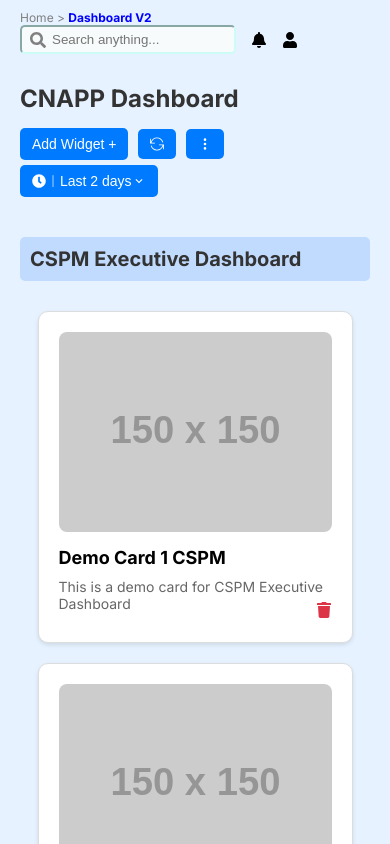
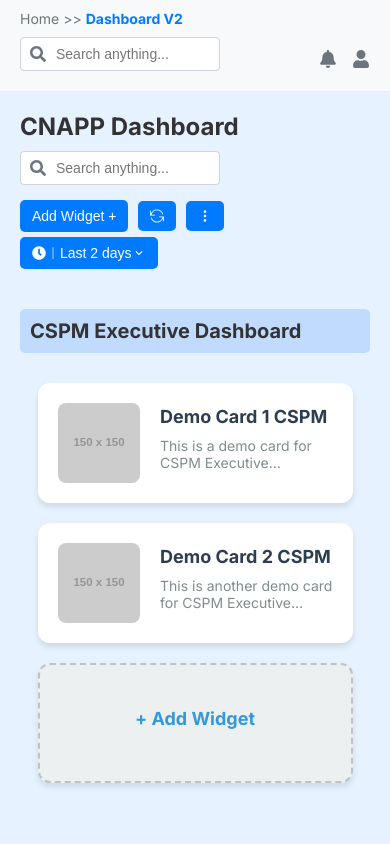
Before and after one commit to Rohitn-2312/Dashboard, a Next.js app: page / in a window 390 px wide. Shown: the top 844 px of the page. Built offline with nearby package versions, Linux system fonts and the light colour scheme.

Commit message:
almost complete

```diff
--- a/components/CardList/CardList.css
+++ b/components/CardList/CardList.css
@@ -1,3 +1,5 @@
+/* CardList.css */
+
 .card-list-container {
   position: relative;
   width: 100%;
@@ -22,16 +24,21 @@
   width: 400px;
   margin-right: 20px;
   background: #fff;
-  border: 1px solid #ddd;
-  border-radius: 10px;
+  border-radius: 12px;
   padding: 20px;
-  box-shadow: 0 2px 4px rgba(0, 0, 0, 0.1);
+  box-shadow: 0 4px 6px rgba(0, 0, 0, 0.1);
   display: flex;
   align-items: center;
   height: 180px;
   box-sizing: border-box;
   overflow: hidden;
   position: relative;
+  transition: all 0.3s ease;
+}
+
+.card:hover {
+  transform: translateY(-5px);
+  box-shadow: 0 8px 12px rgba(0, 0, 0, 0.15);
 }
 
 .card img {
@@ -56,30 +63,42 @@
   -webkit-box-orient: vertical;
 }
 
+.card h3 {
+  font-size: 18px;
+  color: #2c3e50;
+}
+
 .card p {
-  color: #666;
+  font-size: 14px;
+  color: #7f8c8d;
 }
 
 .add-card {
   display: flex;
   align-items: center;
   justify-content: center;
-  background: #f0f0f0;
-  border: 1px dashed #ccc;
+  background: #ecf0f1;
+  border: 2px dashed #bdc3c7;
   cursor: pointer;
+  transition: all 0.3s ease;
+}
+
+.add-card:hover {
+  background: #e0e6e8;
+  border-color: #95a5a6;
 }
 
 .add-card p {
   font-size: 18px;
   font-weight: bold;
-  color: #007bff;
+  color: #3498db;
 }
 
 .scroll-button {
   position: absolute;
   top: 50%;
   transform: translateY(-50%);
-  background: rgba(255, 255, 255, 0.7);
+  background: rgba(255, 255, 255, 0.8);
   border: none;
   border-radius: 50%;
   width: 40px;
@@ -89,6 +108,12 @@
   justify-content: center;
   cursor: pointer;
   z-index: 1;
+  transition: all 0.3s ease;
+}
+
+.scroll-button:hover {
+  background: rgba(255, 255, 255, 1);
+  box-shadow: 0 2px 5px rgba(0, 0, 0, 0.1);
 }
 
 .scroll-button.left {
@@ -101,18 +126,25 @@
 
 .delete-button {
   position: absolute;
-  bottom: 10px;
+  top: 10px;
   right: 10px;
   background: none;
   border: none;
-  color: #dc3545;
+  color: #e74c3c;
   cursor: pointer;
   font-size: 16px;
   padding: 5px;
+  opacity: 0;
+  transition: all 0.3s ease;
+}
+
+.card:hover .delete-button {
+  opacity: 1;
 }
 
 .delete-button:hover {
-  color: #c82333;
+  color: #c0392b;
+  transform: scale(1.1);
 }
 
 @media (max-width: 768px) {
@@ -123,46 +155,12 @@
 
   .card {
     width: 90%;
-    height: auto;
-    min-height: 300px; /* Increased height for small screens */
+    height: 120px;
     margin-right: 0;
     margin-bottom: 20px;
-    flex-direction: column;
-    align-items: flex-start;
-  }
-
-  .card img {
-    width: 100%;
-    height: 200px; /* Increased height for the image */
-    margin-right: 0;
-    margin-bottom: 15px;
-  }
-
-  .card-content {
-    width: 100%;
-  }
-
-  .card h3 {
-    font-size: 18px;
-    margin-bottom: 10px;
-  }
-
-  .card p {
-    font-size: 14px;
-    -webkit-line-clamp: 3; /* Allow for 3 lines of text */
   }
 
   .scroll-button {
     display: none;
   }
-
-  .add-card {
-    width: 90%;
-    height: 100px;
-  }
-
-  .delete-button {
-    bottom: 15px;
-    right: 15px;
-  }
 }
--- a/components/CardList/CardList.tsx
+++ b/components/CardList/CardList.tsx
@@ -1,3 +1,5 @@
+// CardList.tsx
+
 import React, { useState, useRef, useEffect } from 'react';
 import './CardList.css';
 import { FaChevronLeft, FaChevronRight, FaTrash } from 'react-icons/fa';
--- a/components/Dashboard/Dashboard.css
+++ b/components/Dashboard/Dashboard.css
@@ -42,6 +42,27 @@
   background-color: #0056b3;
 }
 
+.search-wrapper {
+  position: relative;
+  display: flex;
+  align-items: center;
+  margin-right: 10px;
+}
+
+.search-icon {
+  position: absolute;
+  left: 10px;
+  color: #6c757d;
+}
+
+.input {
+  padding: 8px 8px 8px 35px;
+  border: 1px solid #ced4da;
+  border-radius: 4px;
+  font-size: 14px;
+  width: 200px;
+}
+
 .card-heading {
   font-size: 20px;
   font-weight: bold;
@@ -72,4 +93,8 @@
     margin-left: 0;
     margin-right: 10px;
   }
+
+  .search-wrapper {
+    width: 100;
+  }
 }
--- a/components/Dashboard/Dashboard.tsx
+++ b/components/Dashboard/Dashboard.tsx
@@ -4,7 +4,7 @@
 import React, { useState } from 'react';
 import './Dashboard.css';
 import { BsThreeDotsVertical } from 'react-icons/bs';
-import { FaClock } from 'react-icons/fa';
+import { FaClock, FaSearch } from 'react-icons/fa';
 import { MdKeyboardArrowDown } from 'react-icons/md';
 import { PiLineVerticalLight } from 'react-icons/pi';
 import { TfiReload } from 'react-icons/tfi';
@@ -14,10 +14,12 @@ import AddWidgetSidebar from '../AddWidgetSidebar/AddWidgetSidebar';
 const Dashboard = () => {
   const [showSidebar, setShowSidebar] = useState(false);
   const [selectedCategory, setSelectedCategory] = useState('');
-  const [categories] = useState([
+  const [allCategories, setAllCategories] = useState([
     "CSPM Executive Dashboard",
     "CWPP Dashboard"
   ]);
+  const [visibleCategories, setVisibleCategories] = useState([...allCategories]);
+  const [searchTerm, setSearchTerm] = useState('');
 
   const initialDemoCards = {
     "CSPM Executive Dashboard": [
@@ -52,15 +54,12 @@ const Dashboard = () => {
 
   const [cards, setCards] = useState<{
     [key: string]: { id: string; title: string; description: string; image: string; }[];
-  }>({
-    "CSPM Executive Dashboard": [...initialDemoCards["CSPM Executive Dashboard"]],
-    "CWPP Dashboard": [...initialDemoCards["CWPP Dashboard"]]
-  });
+  }>(initialDemoCards);
 
   const handleAddWidget = (category: string, widget: { id: string; title: string; description: string; image: string; }) => {
     setCards(prevCards => ({
       ...prevCards,
-      [category]: [...prevCards[category], { ...widget, id: Date.now().toString() }]
+      [category]: [...(prevCards[category] || []), { ...widget, id: Date.now().toString() }]
     }));
     setShowSidebar(false);
   };
@@ -77,23 +76,69 @@ const Dashboard = () => {
     setShowSidebar(true);
   };
 
+  const handleSearch = (term: string) => {
+    setSearchTerm(term);
+  };
+
+  const handleAddCategory = (newCategory: string) => {
+    setAllCategories(prev => [...prev, newCategory]);
+    setVisibleCategories(prev => [...prev, newCategory]);
+    setCards(prev => ({ ...prev, [newCategory]: [] }));
+  };
+
+  const handleToggleCategory = (category: string, isVisible: boolean) => {
+    if (isVisible) {
+      setVisibleCategories(prev => [...prev, category]);
+    } else {
+      setVisibleCategories(prev => prev.filter(c => c !== category));
+    }
+  };
+
+  const handleDeleteCategory = (category: string) => {
+    setAllCategories(prev => prev.filter(c => c !== category));
+    setVisibleCategories(prev => prev.filter(c => c !== category));
+    setCards(prev => {
+      const newCards = { ...prev };
+      delete newCards[category];
+      return newCards;
+    });
+  };
+
+  const filteredCards = Object.keys(cards).reduce((acc, category) => {
+    acc[category] = cards[category].filter(card =>
+      card.title.toLowerCase().includes(searchTerm.toLowerCase()) ||
+      card.description.toLowerCase().includes(searchTerm.toLowerCase())
+    );
+    return acc;
+  }, {} as typeof cards);
+
   return (
     <div className="dashboard-container">
       <div className="dashboard">
         <span className="title">CNAPP Dashboard</span>
         <div className='buttons'>
+          <div className="search-wrapper">
+            <input
+              type="text"
+              placeholder="Search anything..."
+              className="input"
+              value={searchTerm}
+              onChange={(e) => handleSearch(e.target.value)}
+            />
+            <FaSearch className="search-icon" />
+          </div>
           <button onClick={() => setShowSidebar(true)}>Add Widget +</button>
           <button><TfiReload /></button>
           <button><BsThreeDotsVertical /></button>
           <button><FaClock /><PiLineVerticalLight />Last 2 days <MdKeyboardArrowDown /></button>
         </div>
       </div>
-      {categories.map(category => (
+      {visibleCategories.map(category => (
         <div key={category} className="card-list-container">
           <h5 className='card-heading'>{category}</h5>
           <CardList
             category={category}
-            cards={cards[category]}
+            cards={filteredCards[category] || []}
             onAddWidget={() => openSidebarForCategory(category)}
             onDeleteCard={(id) => handleDeleteCard(category, id)}
           />
@@ -101,11 +146,15 @@ const Dashboard = () => {
       ))}
       {showSidebar && (
         <AddWidgetSidebar
-        categories={categories}
-        selectedCategory={selectedCategory}
-        onClose={() => setShowSidebar(false)}
-        onAddWidget={(category, newCard) => handleAddWidget(category, { ...newCard, id: Date.now().toString() })}
-      />
+          allCategories={allCategories}
+          visibleCategories={visibleCategories}
+          selectedCategory={selectedCategory}
+          onClose={() => setShowSidebar(false)}
+          onAddWidget={(category, newCard) => handleAddWidget(category, { ...newCard, id: Date.now().toString() })}
+          onAddCategory={handleAddCategory}
+          onToggleCategory={handleToggleCategory}
+          onDeleteCategory={handleDeleteCategory}
+        />
       )}
     </div>
   );
--- a/components/Navbar/Navbar.css
+++ b/components/Navbar/Navbar.css
@@ -1,9 +1,12 @@
+/* Navbar.css */
+
 .navbar {
   display: flex;
   align-items: center;
   justify-content: space-between;
   padding: 10px 20px;
-    flex-wrap: wrap;
+  background-color: #f8f9fa;
+  border-bottom: 1px solid #e9ecef;
 }
 
 .right-section {
@@ -15,19 +18,21 @@
   position: relative;
   display: flex;
   align-items: center;
+  margin-right: 20px;
 }
 
 .search-icon {
   position: absolute;
   left: 10px;
-    color: grey;
+  color: #6c757d;
 }
 
 .input {
-    padding: 5px 5px 5px 30px;
-    border-color: #CDFCF6;
-    background-color: #F7FBFC;
-    border-radius: 5px;
+  padding: 8px 8px 8px 35px;
+  border: 1px solid #ced4da;
+  border-radius: 4px;
+  font-size: 14px;
+  width: 200px;
 }
 
 .icons {
@@ -37,14 +42,44 @@
 
 .icon {
   margin-left: 15px;
+  font-size: 18px;
+  color: #6c757d;
+  cursor: pointer;
 }
 
 .breadcrumb {
-    color: grey;
-    font-size: 12px;
+  font-size: 14px;
+  color: #6c757d;
 }
 
 .breadcrumb span {
   font-weight: bold;
-    color: blue;
+  color: #007bff;
 }
+
+@media (max-width: 768px) {
+  .navbar {
+    flex-direction: column;
+    align-items: flex-start;
+  }
+
+  .right-section {
+    width: 100%;
+    margin-top: 10px;
+  }
+
+  .search-wrapper {
+    width: 100%;
+    margin-right: 0;
+    margin-bottom: 10px;
+  }
+
+  .input {
+    width: 100%;
+  }
+
+  .icons {
+    justify-content: flex-end;
+    width: 100%;
+  }
+}
--- a/components/Navbar/Navbar.tsx
+++ b/components/Navbar/Navbar.tsx
@@ -1,12 +1,27 @@
-import React from 'react';
+// Navbar.tsx
+'use client'
+import React, { useState } from 'react';
 import { FaSearch, FaBell, FaUser } from 'react-icons/fa';
 import './Navbar.css';
 
-const Navbar: React.FC = () => {
+interface NavbarProps {
+  onSearch?: (term: string) => void;
+}
+
+const Navbar: React.FC<NavbarProps> = ({ onSearch }) => {
+  const [searchTerm, setSearchTerm] = useState('');
+
+  const handleSearch = (e: React.ChangeEvent<HTMLInputElement>) => {
+    setSearchTerm(e.target.value);
+    if (onSearch) {
+      onSearch(e.target.value);
+    }
+  };
+
   return (
     <nav className="navbar">
       <div className="breadcrumb">
-        Home { `>`} <span>Dashboard V2</span>
+        Home {'>>'} <span>Dashboard V2</span>
       </div>
       <div className="right-section">
         <div className="search-wrapper">
@@ -14,6 +29,8 @@ const Navbar: React.FC = () => {
             type="text"
             placeholder="Search anything..."
             className="input"
+            value={searchTerm}
+            onChange={handleSearch}
           />
           <FaSearch className="search-icon" />
         </div>
```
Also changed, not shown: components/AddWidgetSidebar/AddWidgetSidebar.css (+90 -19 lines), components/AddWidgetSidebar/AddWidgetSidebar.tsx (+62 -3 lines). Lines whose indentation alone changed are shown as unchanged.
